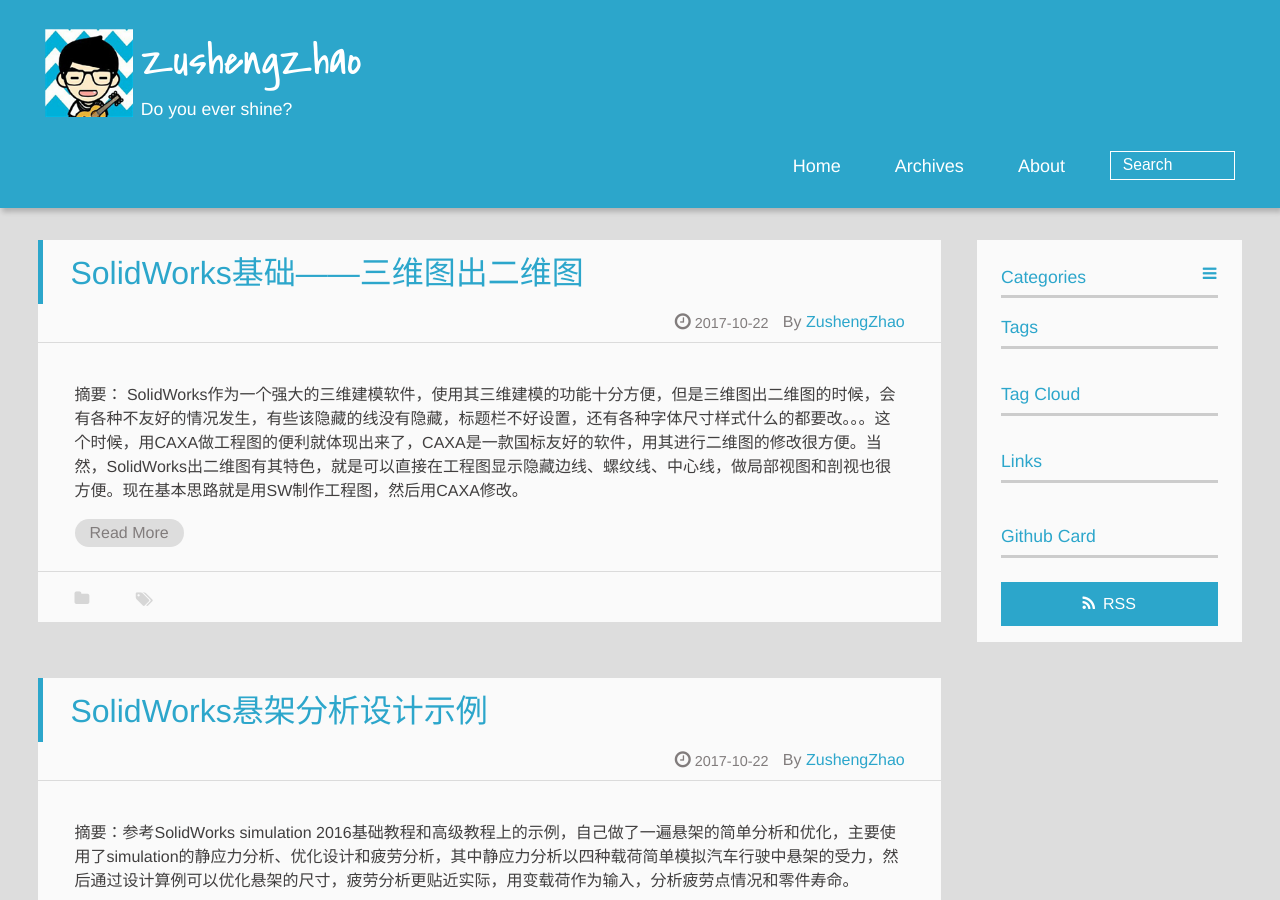
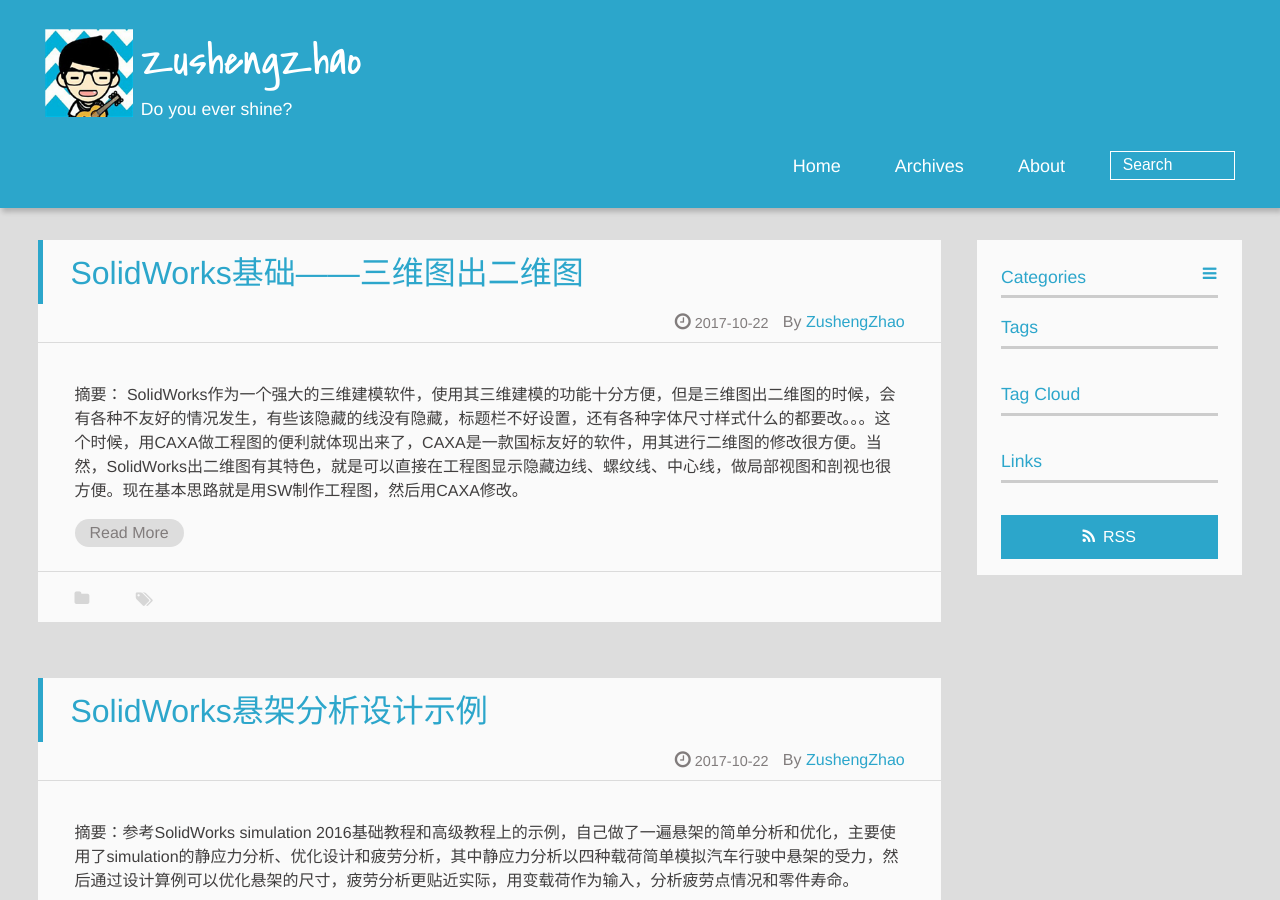
Before and after one commit to ZushengZhao/ZushengZhao.github.io, a Jekyll site: the page built from index.html, in a window 1280 px wide and 900 px high. Built offline with Jekyll 4.4.1, drawn with Linux system fonts in a browser that asks for light colours; a script that is not in the unit is left out; the list of posts is cut into pages by our own code; comment, search, counter and statistics services are not loaded.

Commit message:
Update _config.yml

```diff
--- a/_config.yml
+++ b/_config.yml
@@ -56,7 +56,6 @@
 - tagcloud
 - links
 - douban
-- github-card
 - rss
 ## provide seven widgets:github-card,category,tag,rss,archive,tagcloud,links,weibo,douban
 
```
